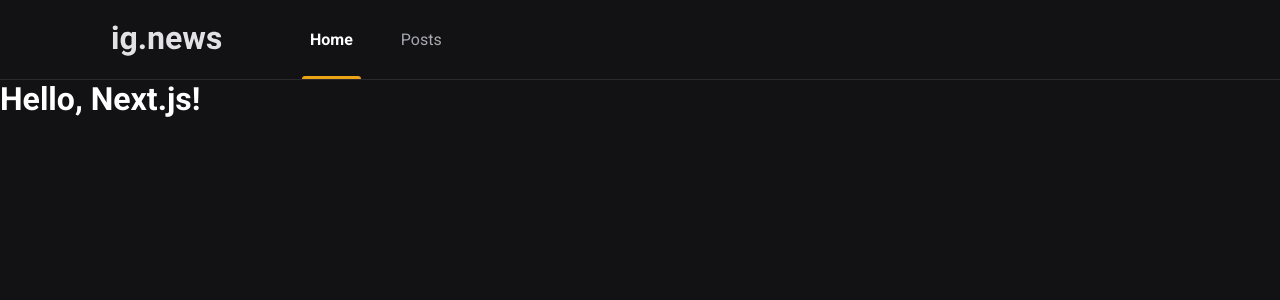
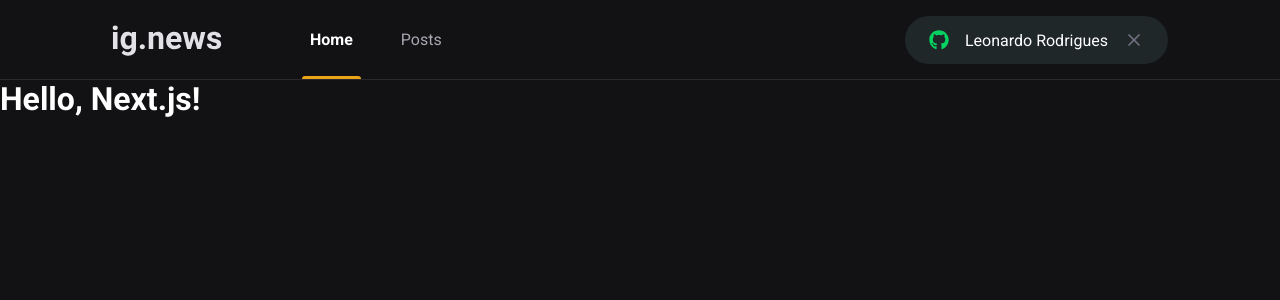
Before and after one commit to ldvndev/ignews, a Next.js app: page / in a window 1280 px wide. Shown: the top 300 px of the page. Built offline with nearby package versions, Linux system fonts and the light colour scheme.

Commit message:
feat: add component signInButton

```diff
--- a/package.json
+++ b/package.json
@@ -12,6 +12,7 @@
     "next": "14.0.1",
     "react": "^18",
     "react-dom": "^18",
+    "react-icons": "^4.11.0",
     "sass": "^1.69.5"
   },
   "devDependencies": {
--- a/src/components/Header/index.tsx
+++ b/src/components/Header/index.tsx
@@ -1,3 +1,5 @@
+import { SignInButton } from '../SignInButton';
+
 import styles from './styles.module.scss';
 
 export function Header() {
@@ -9,6 +11,8 @@
           <a className={styles.active}>Home</a>
           <a>Posts</a>
         </nav>
+
+        <SignInButton />
       </div>
     </header>
   );
--- a/src/components/Header/styles.module.scss
+++ b/src/components/Header/styles.module.scss
@@ -51,4 +51,8 @@
       }
     }
   }
+
+  button {
+    margin-left: auto;
+  }
 }
--- /dev/null
+++ b/src/components/SignInButton/index.tsx
@@ -0,0 +1,28 @@
+import  { FaGithub } from 'react-icons/fa'
+import { FiX } from 'react-icons/fi'
+
+import styles from './styles.module.scss';
+
+export function SignInButton() {
+  const isUserLoggedIn = true;
+
+  return isUserLoggedIn ? (
+    <button
+    type="button"
+    className={styles.signInButton}
+    >
+      <FaGithub color="#04d361"/>
+      Leonardo Rodrigues
+      <FiX color="#737380" className={styles.closeIcon}/>
+    </button>
+  ) : (
+    <button
+    type="button"
+    className={styles.signInButton}
+    >
+      <FaGithub color="#eba417"/>
+      Sign in with Github
+    </button>
+  )
+
+}
--- /dev/null
+++ b/src/components/SignInButton/styles.module.scss
@@ -0,0 +1,32 @@
+.signInButton {
+  height: 3rem;
+  border-radius: 3rem;
+  background: var(--gray-850);
+  border: 0;
+  padding: 0 1.5rem;
+
+  display: flex;
+  align-items: center;
+  justify-content: center;
+
+  color: var(--white);
+
+  svg {
+    width: 20px;
+    height: 20px;
+  }
+
+  svg:first-child {
+    margin-right: 1rem;
+  }
+
+  svg.closeIcon {
+    margin-left: 1rem;
+  }
+
+  transition: filter 0.2s;
+
+  &:hover {
+    filter: brightness(0.8)
+  }
+}
--- a/src/styles/global.scss
+++ b/src/styles/global.scss
@@ -10,6 +10,7 @@
   --gray-100: #e1e1e6;
   --gray-300: #a8a8b3;
   --gray-800: #29292e;
+  --gray-850: #1f2729;
   --gray-900: #121214;
 
   --cyan-500: #61dafb;
```
Also changed, not shown: 1 other file (tests, documents, lock files or other folders).
